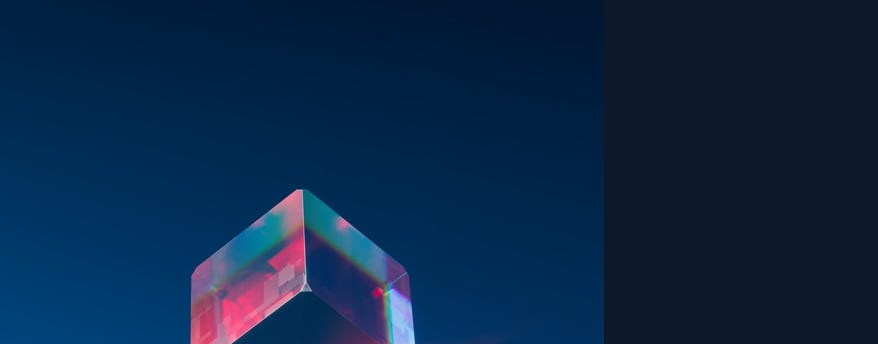
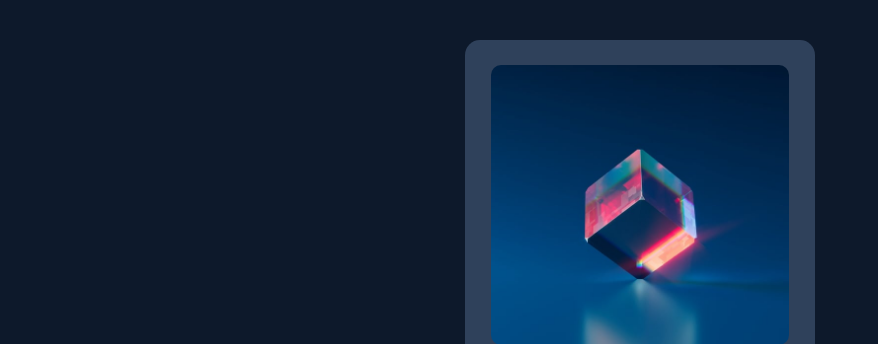
Before and after one commit to Younos-abbasi/nft-card-component, a plain HTML site: page index.html in a window 1280 px wide. Shown: the top 344 px of the page, without its empty margins (0-878 px from the left). Drawn offline with Linux system fonts and the light colour scheme.

Commit message:
styled image

```diff
--- a/css/style.css
+++ b/css/style.css
@@ -27,4 +27,24 @@ body {
   height: 100vh;
   font-family: "Outfit", sans-serif;
   background-color: var(--Very-dark-blue-BG);
+  display: flex;
+  justify-content: center;
+  align-items: center;
 }
+main {
+  background-color: var(--Very-dark-blue);
+  max-width: 350px;
+  height: 90%;
+  border-radius: 15px;
+}
+.card {
+  width: 85%;
+  height: 90%;
+  margin: 25px auto;
+}
+.card__image img {
+  width: 100%;
+  height: 280px;
+  object-fit: cover;
+  border-radius: 10px;
+}
```
Also changed, not shown: index.html (+0 -1 lines).
